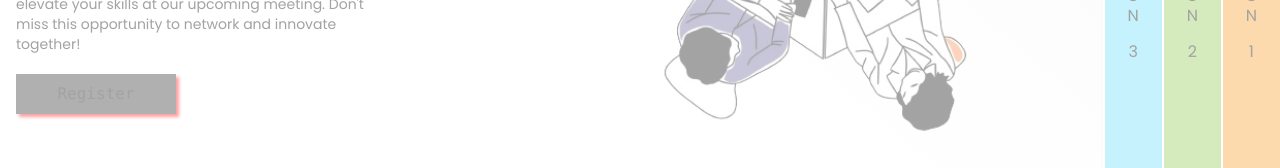
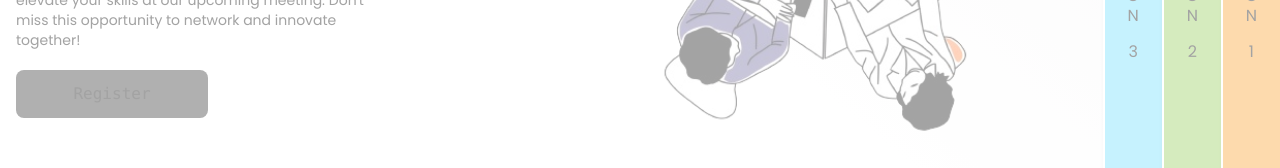
Before and after one commit to kid-us/DevMeetUp, a React (Vite) app: page / in a window 1280 px wide. Shown: the part 450-618 px from the top of the page. Built offline with nearby package versions, Linux system fonts and the light colour scheme.

Commit message:
Button fixed.

```diff
--- a/src/components/Home/EncryptButton.tsx
+++ b/src/components/Home/EncryptButton.tsx
@@ -54,7 +54,7 @@ const EncryptButton = ({ name }: Props) => {
       whileTap={{ scale: 0.975 }}
       onMouseEnter={scramble}
       onMouseLeave={stopScramble}
-      className="bg-btn px-4 py-2 font-mono transition-colors hover:shadow-none text-btn-color w-40 text-center shadow-[3px_3px_3px_0px_red]"
+      className="bg-btn py-3 font-mono transition-colors hover:shadow-none text-btn-color w-48 text-center rounded-lg"
     >
       <div className="relative z-10 gap-2">
         <span>{text}</span>
```
